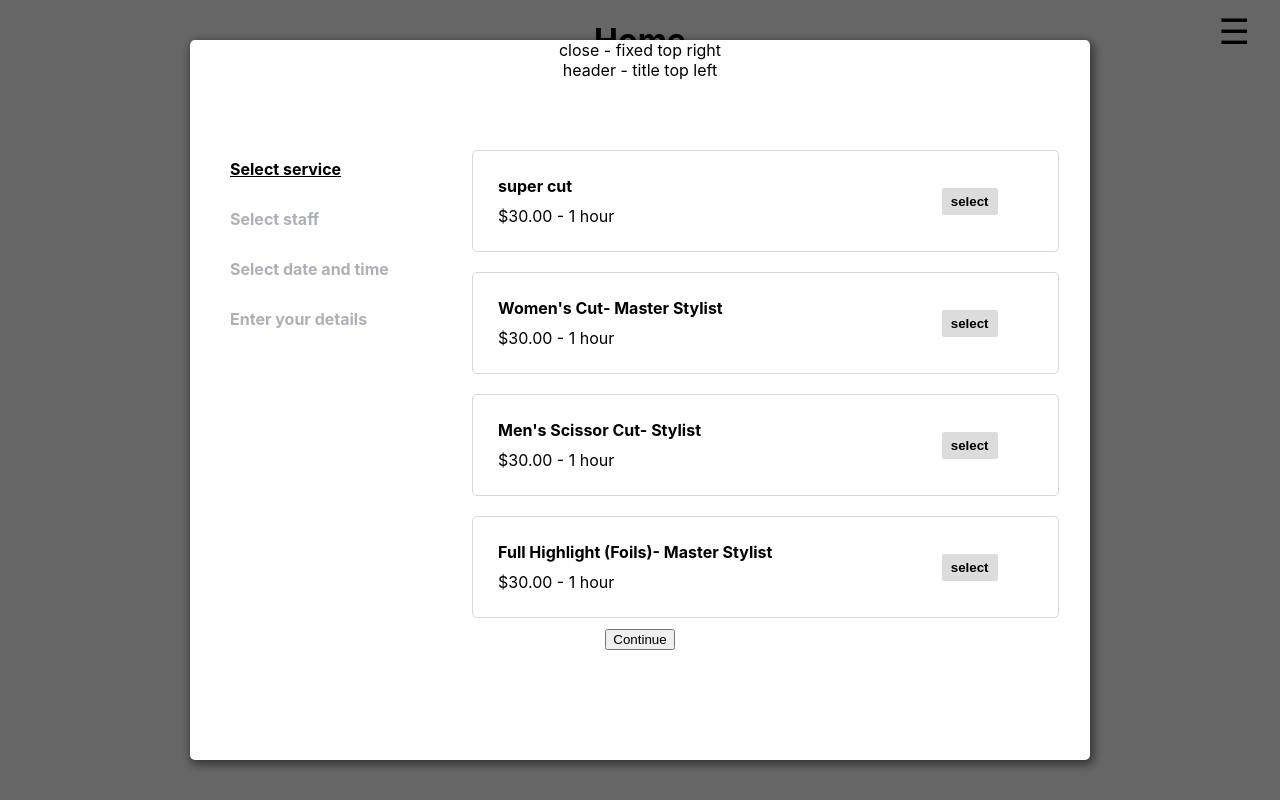
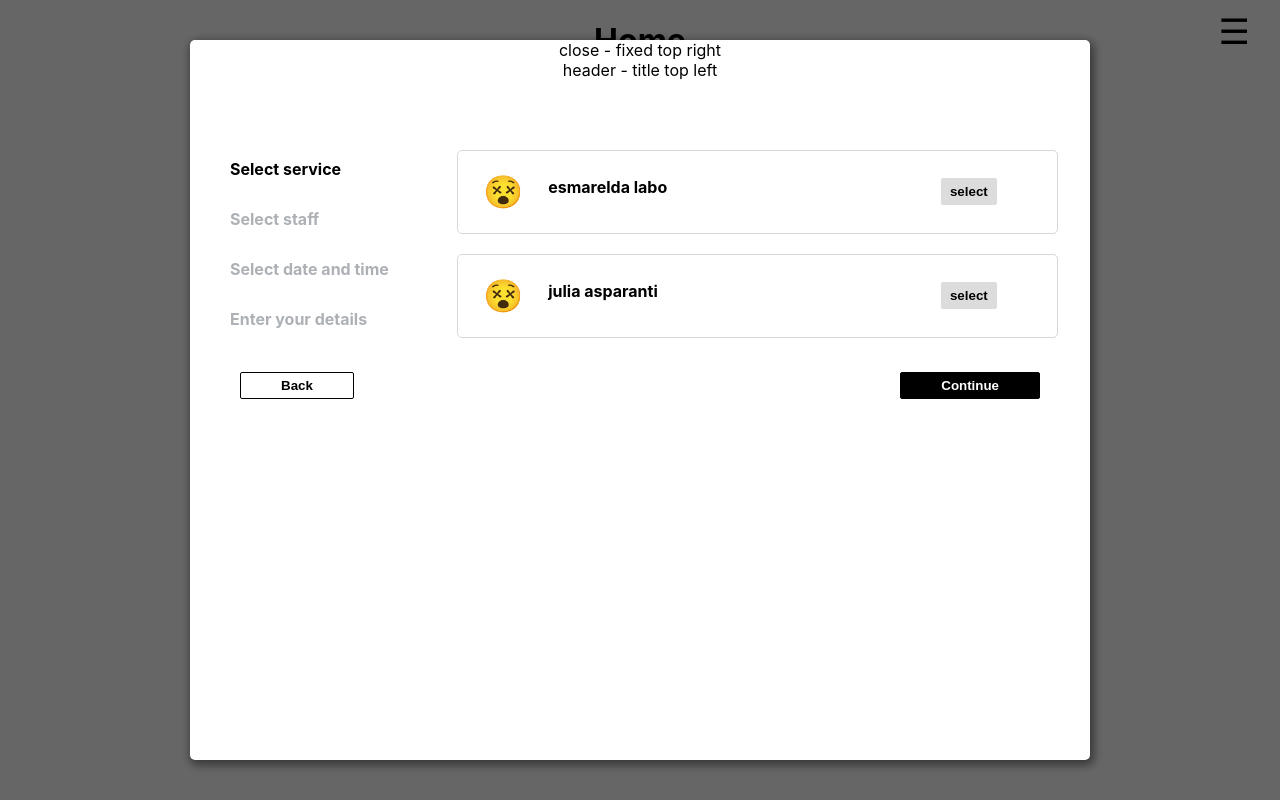
Before and after one commit to rheal3/curly-sniffle, a React (Create React App) app: page / in a window 1280 px wide. Both pictures are taken after a click on the button "Continue". Built offline with nearby package versions, Linux system fonts and the light colour scheme.

Commit message:
added staff cards content and side bar additions, fixed side bar sizing/styles

```diff
--- a/src/BookAppointment/Page.js
+++ b/src/BookAppointment/Page.js
@@ -1,6 +1,8 @@
 import styled from 'styled-components'
 import ServiceCard from './ServiceCard'
+import StaffCard from './StaffCard'
 import {useState, useEffect} from 'react'
+import {aptDetails, staffDetails} from './api'
 
 const BookAppointmentBackground = styled.div`
     position: fixed;
@@ -19,12 +21,29 @@ const BookAppointmentContainer = styled.div`
     border-radius: 5px;
     box-shadow: 2px 3px 10px 2px rgba(0,0,0,0.47);
     background: #FFF;
+    button {
+        /* TODO if okay to move to next page change opacity of continue */
+        background: #FFF;
+        border: 1px solid #000;
+        border-radius: 2px;
+        padding: 5px 40px;
+        font-weight: bold;
+    }
+    button.continueBtn {
+        background: #000;
+        color: #FFF;
+    }
+    .navigation {
+        display: flex;
+        justify-content: space-between;
+        margin: 0px 50px;
+    }
 `
 
 const AppointmentStepsContainer = styled.div`
-    flex-grow: 1;
     display: flex;
     flex-direction: column;
+    width: 235px;
     ul {
         list-style-type: none;
         text-align: left;
@@ -47,12 +66,6 @@ const ContentContainer = styled.div`
     align-items: center;
 `
 
-// const StaffCard = () =>
-//     <div>
-//         {/* <span>image of letter in circle</span> */}
-//         <h5>Name</h5>
-//     </div>
-
 const ServiceSelectedStyle = styled.div`
     background: #F5F6F7;
     padding: 16px 24px;
@@ -60,11 +73,15 @@ const ServiceSelectedStyle = styled.div`
     p {
         color: rgba(0, 0, 0, 0.6);
         margin: 0;
-        font-size: 0.875rem;
+        font-size: 15px;
         line-height: 1.5;
+        width: 147px;
         span {
             color: #000;
         }
+    }
+    .underline {
+        text-decoration: underline;
     }
 `
 const ServiceSelected = ({appointmentType}) =>
@@ -79,54 +96,47 @@ const ServiceSelected = ({appointmentType}) =>
         </ServiceSelectedStyle>
     </li>
 
+const StaffSelected = ({staff}) =>
+    <li>
+        <h5>Select service</h5>
+        <ServiceSelectedStyle>
+            <p>
+                <span>{staff.name}</span>
+            </p>
+        </ServiceSelectedStyle>
+    </li>
+
+
 const BookAppointment = () => {
     const [appointmentType, setAppointmentType] = useState()
     const [staff, setStaff] = useState()
     const [dateTime, setDateTime] = useState()
     const [customerDetails, setCustomerDetails] = useState()
-    const [currentPage, setCurrentPage] = useState("service")
+    // const [appointment, setAppointment] = useState({'service': {}}) // TODO (continue btn) if appointment[currentPage] then can move to next page
+    const [currentPage, setCurrentPage] = useState("service") //should this just be a const ? not useState?
+    let nextPage = currentPage === "service" ? "staff" : currentPage === "staff" ? "dateTime" : currentPage === "dateTime" ? "customerDetails" : currentPage === "customerDetails"
 
-    const aptDetails = [
-        {
-            id: 43,
-            title: 'super cut',
-            price: '$30.00',
-            length: '1 hour'
-        },
-        {
-            id: 42,
-            title: "Women's Cut- Master Stylist",
-            price: '$30.00',
-            length: '1 hour'
-        },
-        {
-            id: 57,
-            title: "Men's Scissor Cut- Stylist",
-            price: '$30.00',
-            length: '1 hour'
-        },
-        {
-            id: 39,
-            title: 'Full Highlight (Foils)- Master Stylist',
-            price: '$30.00',
-            length: '1 hour'
-        }
-    ]
-
-    const contentSwitch = (currentPage) => {
+    const contentSwitch = (currentPage, nextPage) => {
         switch (currentPage) {
             case "service":
+                nextPage = "staff"
                 return aptDetails.map((details, i) => <ServiceCard setAppointmentType={setAppointmentType} appointmentDetails={details}/>)
             case "staff":
-                break;
+                nextPage = "dateTime"
+                return staffDetails.map((details, i) => <StaffCard setStaff={setStaff} staffDetails={details}/>)
             case "dateTime":
-                break;
+                nextPage = "customerDetails"
+                return <p>dateTime page</p>
+                // break;
             case "customerDetails":
-                break;
+                return <p>customerDetails page</p>
+                // setNextPage("") // <<< what's next?
+                // break;
             default:
                 break;
         }
     }
+
 
     return (
         <BookAppointmentBackground>
@@ -142,12 +152,10 @@ const BookAppointment = () => {
                         <ul>
                         {appointmentType ?
                             <ServiceSelected appointmentType={appointmentType}/>
-                        : (currentPage === "service") ? <li><h5 style={{textDecoration: 'underline'}}>Select service</h5></li>
+                        : (currentPage === "service") ? <li><h5 class="underline">Select service</h5></li>
                         : <li><h5>Select service</h5></li>}
                         {staff ?
-                            <li>
-                                <h5>Select staff</h5>
-                            </li>
+                            <StaffSelected staff={staff} />
                         : <li><h5 style={{color: '#adb1b5'}}>Select staff</h5></li>}
                         {dateTime ?
                             <li>
@@ -162,13 +170,14 @@ const BookAppointment = () => {
                         </ul>
                     </AppointmentStepsContainer>
                     <ContentContainer>
-                        {contentSwitch(currentPage)}
+                        {contentSwitch(currentPage, nextPage)}
                     </ContentContainer>
                 </div>
                 <div>
                     {/* footer - next page and back buttons */}
-                    <div>
-                        <button>Continue</button>
+                    <div className="navigation">
+                        <button>Back</button>
+                        <button className="continueBtn" onClick={() => {setCurrentPage(nextPage)}}>Continue</button>
                     </div>
                 </div>
             </BookAppointmentContainer>
--- /dev/null
+++ b/src/BookAppointment/StaffCard.js
@@ -0,0 +1,70 @@
+import styled from 'styled-components'
+
+const StaffCardStyling = styled.div`
+    width: 90%;
+    text-align: left;
+    margin: 10px 0px;
+    border-radius: 5px;
+    border: 1px solid #D5D9DC;
+    display: flex;
+    flex-direction: row;
+    .img {
+        padding-left: 25px;
+    }
+    .info {
+        padding: 25px;
+        display: flex;
+        flex-direction: column;
+        justify-content: space-evenly;
+        flex-grow: 4;
+        p {
+            margin: 0;
+        }
+        h2 {
+            margin: 0 0 10px 0;
+            font-size: 16px;
+        }
+    }
+    .book {
+        padding: 25px 60px 25px 0;
+        flex-grow: 1;
+        text-align: right;
+        margin: auto;
+        input {
+            width: 20px;
+            height: 20px;
+        }
+        button {
+            background: #DCDCDC;
+            border: 1px solid #DCDCDC;
+            border-radius: 2px;
+            padding: 5px 8px;
+            font-weight: bold;
+        }
+    }
+`
+
+const StaffCard = ({setStaff, staffDetails}) => {
+    const {name} = staffDetails
+
+    const selectBtn = () => {
+        setStaff(staffDetails)
+    }
+
+    return (
+        <StaffCardStyling>
+            <div className="img">
+                {/* image first letter in circle */}
+                <h1>😵</h1>
+            </div>
+            <div className="info">
+                <h2>{name}</h2>
+            </div>
+            <div className="book">
+                <button onClick={selectBtn}>select</button>
+            </div>
+        </StaffCardStyling>
+    )
+}
+
+export default StaffCard
--- /dev/null
+++ b/src/BookAppointment/api.js
@@ -0,0 +1,41 @@
+export const aptDetails = [
+    {
+        id: 43,
+        title: 'super cut',
+        price: '$30.00',
+        length: '1 hour'
+        // which staff can do service???
+        // staff: {}
+    },
+    {
+        id: 42,
+        title: "Women's Cut- Master Stylist",
+        price: '$30.00',
+        length: '1 hour'
+    },
+    {
+        id: 57,
+        title: "Men's Scissor Cut- Stylist",
+        price: '$30.00',
+        length: '1 hour'
+    },
+    {
+        id: 39,
+        title: 'Full Highlight (Foils)- Master Stylist',
+        price: '$30.00',
+        length: '1 hour'
+    }
+]
+
+
+export const staffDetails = [
+    {
+        name: 'esmarelda labo'
+        // availability????
+        // which services they can do
+    },
+    {
+        name: 'julia asparanti'
+    }
+
+]
```
